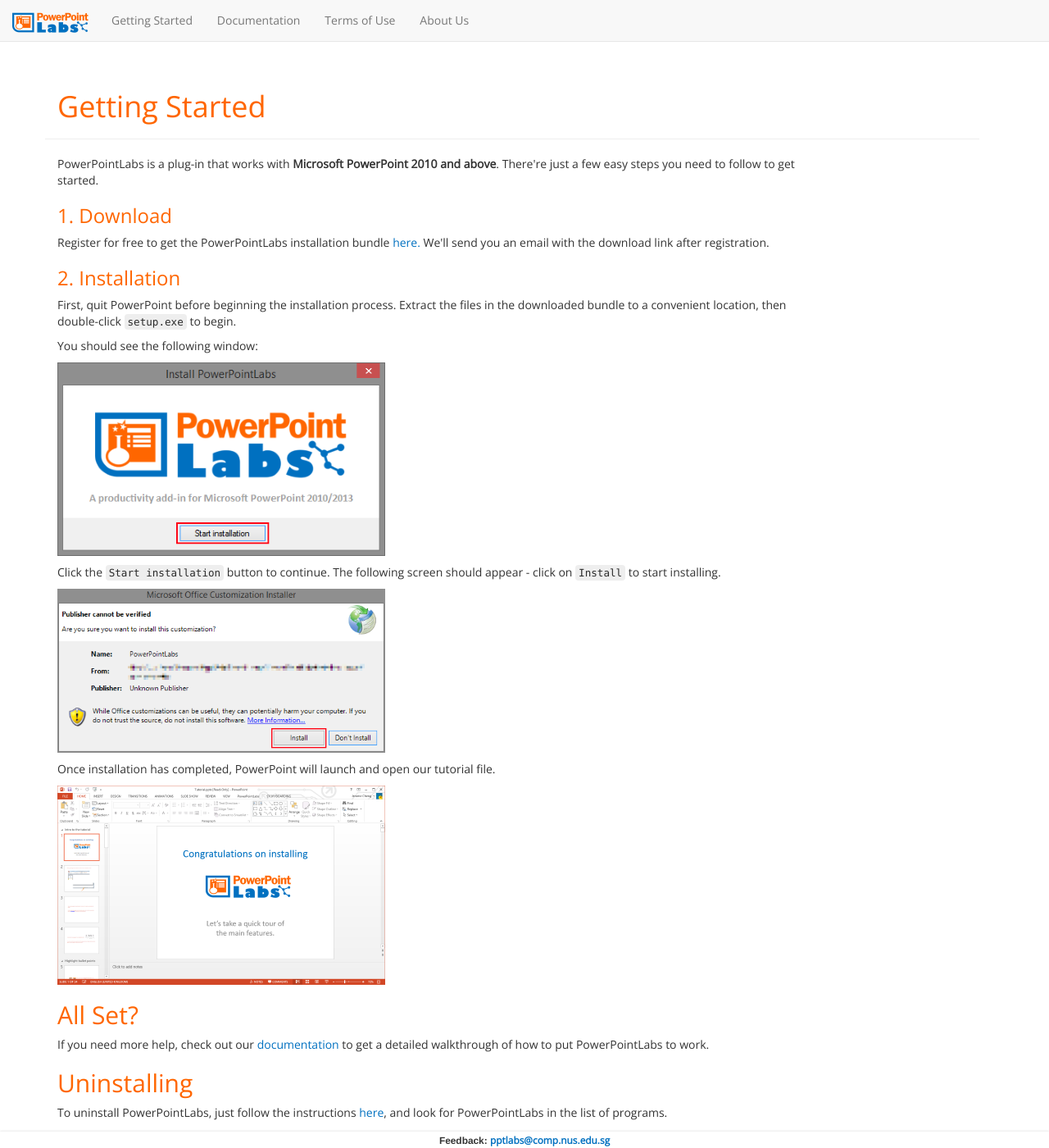
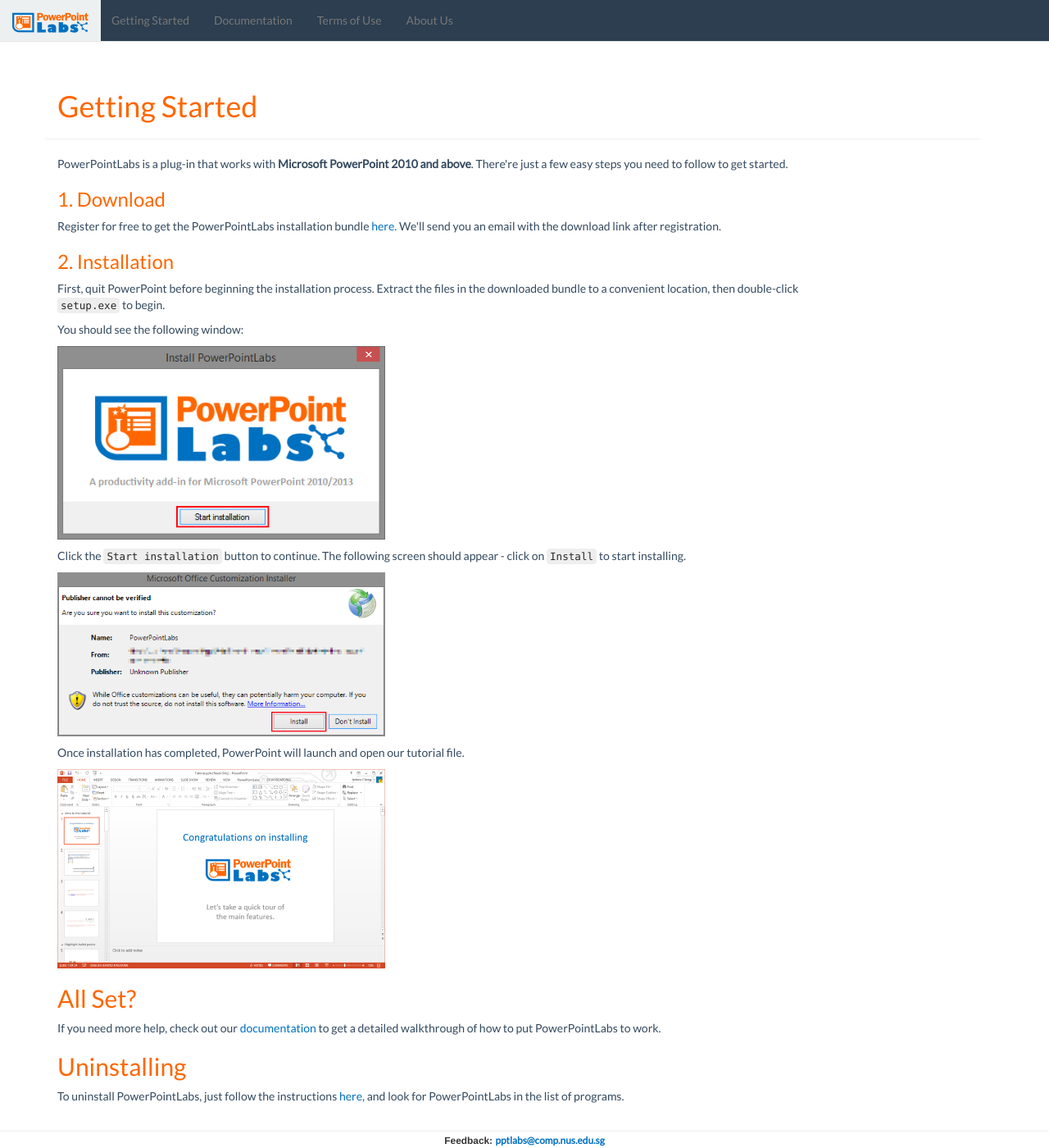
Before and after one commit to PowerPointLabs/PowerPointLabs-Website, a Jekyll site: the page download.html, which Jekyll copies as it is, in a window 1280 px wide and 1400 px high. Shown: the whole window at 82% size. Built offline with Jekyll 4.4.1, drawn with Linux system fonts in a browser that asks for light colours; nearby versions of some CDN libraries; Markdown is read by kramdown in place of the engine named in the settings.

Commit message:
Use Lato, Flat UI colors.

```diff
--- a/_includes/header.html
+++ b/_includes/header.html
@@ -14,7 +14,7 @@
   <meta property="og:description" content="PowerPoint, supercharged. A plugin for Microsoft PowerPoint that makes creating impressive presentations easy." />
 
   <link rel="stylesheet" href="//netdna.bootstrapcdn.com/bootstrap/3.0.3/css/bootstrap.min.css">
-  <link rel='stylesheet' href='//fonts.googleapis.com/css?family=Open+Sans:400,300'>
+  <link rel='stylesheet' href='//fonts.googleapis.com/css?family=Lato:400,300'>
   <link rel="stylesheet" href="./css/main.css">
 
   <script src="//code.jquery.com/jquery-1.10.2.min.js"></script>
--- a/css/main.css
+++ b/css/main.css
@@ -5,16 +5,21 @@
 }
 
 h1, h2, h3, h4, h5, h6, p, a, li {
-  font-family:'Open Sans', sans-serif;
+  font-family:'Lato', sans-serif;
+  color: #34495E; /* From Flat UI - 'Wet Asphalt' */
 }
+
 h1, h2, h3, h4, h5, h6 {
   color: #FF6600;
 }
+
 .jumbotron h1 {
   color: #FF6600;
 }
-.jumbotron {
+
+.container .jumbotron {
   font-weight: 400;
+  border-radius: 0;
 }
 
 body {
@@ -49,7 +54,7 @@
 }
 
 .subtle-background {
-  background-color: #eef4fb;
+  background-color: #ECF0F1;
 }
 
 .image-center {
@@ -104,3 +109,27 @@
 a, .btn-link {
   color: #0070C0;
 }
+
+.btn {
+  border-radius: 0 !important;
+}
+
+.navbar {
+  background: #2C3E50;
+}
+
+.navbar a {
+  color: #ECF0F1;
+}
+
+.navbar a:hover {
+  color: #BDC3C7;
+}
+
+.navbar-brand {
+  background: white;
+}
+
+.navbar-default .navbar-brand:hover {
+  background: #ECF0F1;
+}
--- a/download.html
+++ b/download.html
@@ -9,7 +9,7 @@
   </title>
 
   <link rel="stylesheet" href="//netdna.bootstrapcdn.com/bootstrap/3.0.3/css/bootstrap.min.css">
-  <link rel='stylesheet' href='//fonts.googleapis.com/css?family=Open+Sans'>
+  <link rel='stylesheet' href='//fonts.googleapis.com/css?family=Lato:400,300'>
   <link rel="stylesheet" href="./css/main.css">
 
   <script src="//code.jquery.com/jquery-1.10.2.min.js"></script>
```
